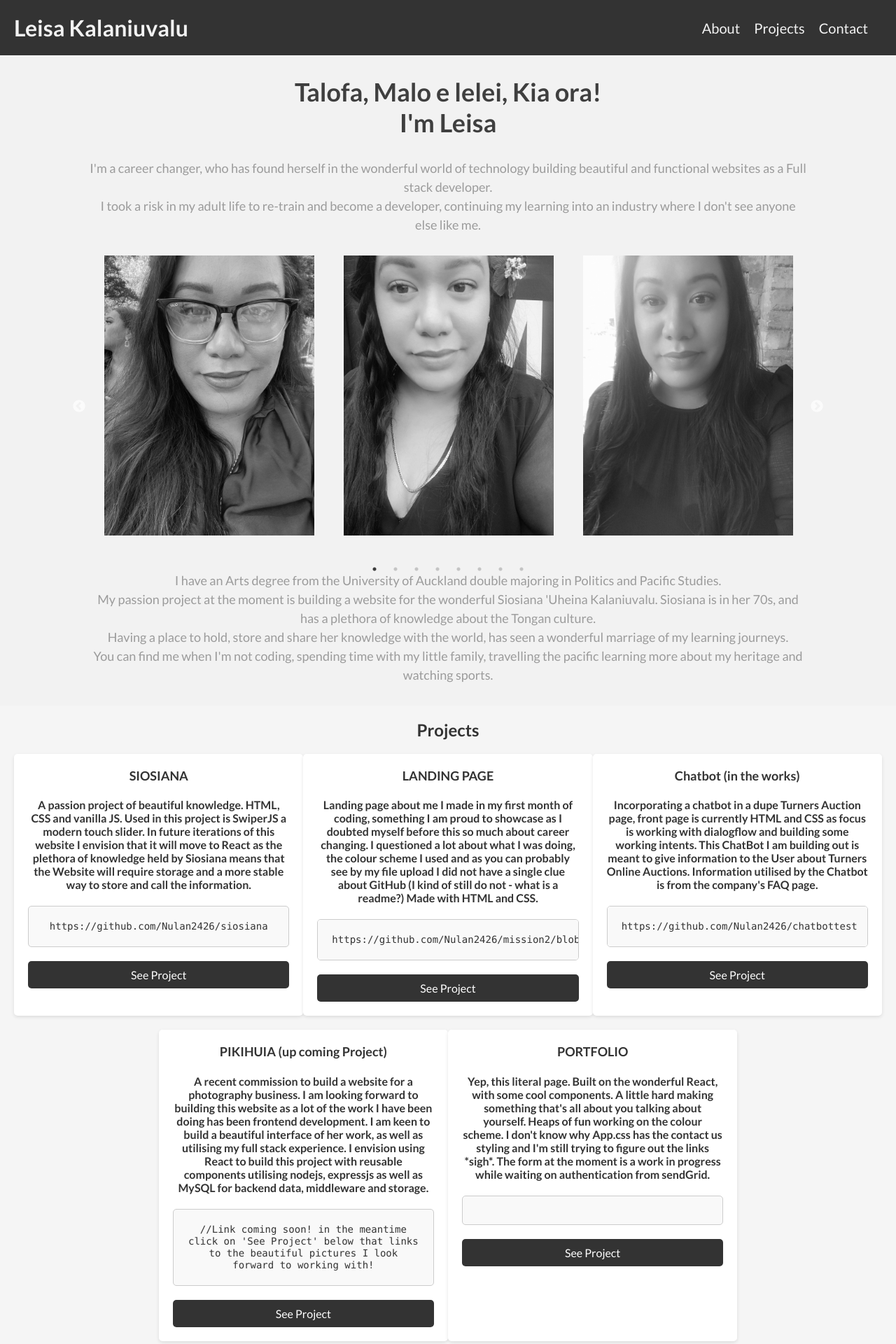
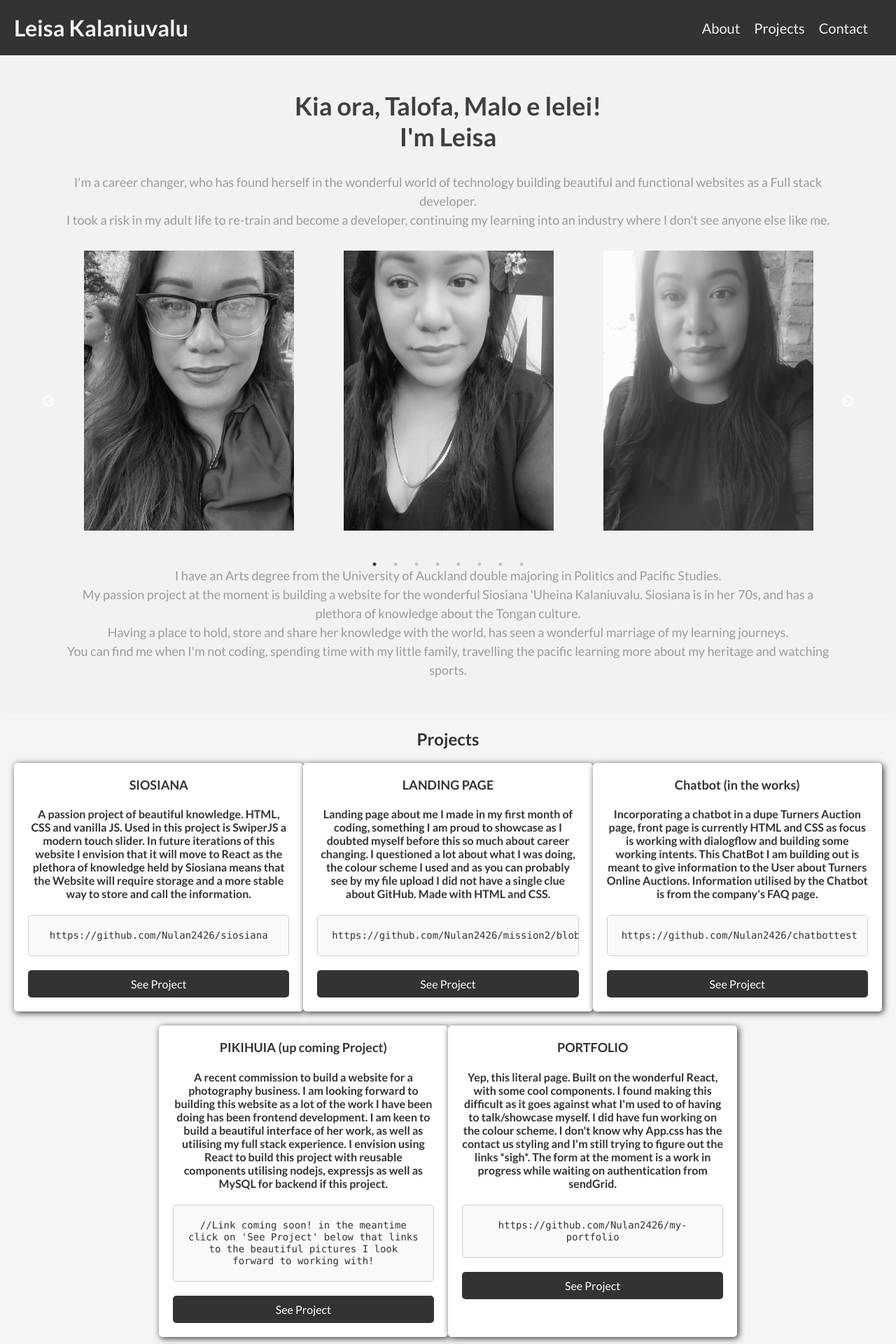
Before and after one commit to Nulan2426/my-portfolio, a React (Create React App) app: page / in a window 1280 px wide. Shown: the top 1920 px of the page at 70% size. Built offline with nearby package versions, Linux system fonts and the light colour scheme.

Commit message:
returned to original state the contact form, not happy with integration of emailjs or gridform will keeping working on this page has been updated so links in the header work workign on adding socials to the header

```diff
--- a/package.json
+++ b/package.json
@@ -3,6 +3,8 @@
   "version": "0.1.0",
   "private": true,
   "dependencies": {
+    "@emailjs/browser": "^3.10.0",
+    "@sendgrid/mail": "^7.7.0",
     "@testing-library/jest-dom": "^5.16.5",
     "@testing-library/react": "^13.4.0",
     "@testing-library/user-event": "^13.5.0",
@@ -13,6 +15,8 @@
     "react-scripts": "5.0.1",
     "react-slick": "^0.29.0",
     "slick-carousel": "^1.8.1",
+    "useref": "^1.4.4",
+    "usestate": "^1.1.3",
     "web-vitals": "^2.1.4"
   },
   "scripts": {
--- a/src/App.css
+++ b/src/App.css
@@ -72,7 +72,7 @@ header nav a {
   text-decoration: none;
   margin-right: 20px;
   font-size: 20px;
-  font-weight: 400;
+  font-weight: 500;
 }
 
 header nav a:hover {
@@ -81,6 +81,16 @@ header nav a:hover {
 
 section {
   padding: 20px;
+}
+
+h2 {
+  display: flex;
+  justify-content: center;
+  font-size: 24px;
+  font-weight: bold;
+  text-align: center;
+  width: 100%;
+
 }
 
 form {
--- a/src/Components/About.css
+++ b/src/Components/About.css
@@ -1,8 +1,11 @@
 .about {
-    width: 80%;
+    width: 90%;
     margin: 0 auto;
     text-align: center;
     color: #9B9B9B;
+    /* box-shadow: 2px 2px 10px #333;
+    border-radius: 5px; */
+
 }
 
 .about h2 {
--- a/src/Components/About.js
+++ b/src/Components/About.js
@@ -20,8 +20,9 @@ const About = () => {
     };
 
     return (
-        <div className='about'>
-            <h2>Talofa, Malo e lelei, Kia ora! <br></br>I'm Leisa</h2>
+        <div className='about' id='about'>
+            <section>
+            <h2>Kia ora, Talofa, Malo e lelei! <br></br>I'm Leisa</h2>
             <p>
                 I'm a career changer, who has found herself in the wonderful world of technology building beautiful and functional websites as a Full stack developer. <br></br>
                 I took a risk in my adult life to re-train and become a developer, continuing my learning into an industry where I don't see anyone else like me.<br></br>
@@ -61,7 +62,7 @@ const About = () => {
                 Siosiana is in her 70s, and has a plethora of knowledge about the Tongan culture. <br></br>
                 Having a place to hold, store and share her knowledge with the world, has seen a wonderful marriage of my learning journeys.<br></br>
                 You can find me when I'm not coding, spending time with my little family, travelling the pacific learning more about my heritage and watching sports.</p>
-
+            </section>
 </div>
 
         // <section id="about">
--- a/src/Components/Contact.js
+++ b/src/Components/Contact.js
@@ -1,43 +1,29 @@
 import React from "react";
 import { useState } from "react";
+
+
 const Contact = () => {
-    const [formData, setFormData] = useState({
-        name: "",
-        email: "",
-        message: ""
-    });
 
-    const handleSubmit = async e => {
-        e.preventDefault();
-        // send the form data to SendGrid API
-    };
-
-    const handleChange = e => {
-        setFormData({ ...formData, [e.target.name]: e.target.value });
-    };
     return (
         <section id="contact">
             <h2>Contact Me</h2>
-            <form onSubmit={handleSubmit}>
+            <form>
                 <input
                     type="text"
-                    name="name"
+                    name="user_name"
                     placeholder="Your name"
-                    value={formData.name}
-                    onChange={handleChange}
+
                 />
                 <input
                     type="email"
-                    name="email"
+                    name="user_email"
                     placeholder="Your email"
-                    value={formData.email}
-                    onChange={handleChange}
+
                 />
                 <textarea
                     name="message"
                     placeholder="Your message"
-                    value={formData.message}
-                    onChange={handleChange}
+
                 />
                 <button type="submit">Submit</button>
 
@@ -47,16 +33,3 @@ const Contact = () => {
 }
 
 export default Contact
-
-{/* <div>
-                    <label htmlFor="name">Name:</label>
-                    <input type="text" id="name" />
-                </div>
-                <div>
-                    <label htmlFor="email">Email:</label>
-                    <input type="email" id="email" />
-                </div>
-                <div>
-                    <label htmlFor="message">Message:</label>
-                    <textarea type="text" id="name" />
-                </div> */}
--- a/src/Components/Projects.css
+++ b/src/Components/Projects.css
@@ -5,6 +5,7 @@
     display: flex;
     flex-wrap: wrap;
     justify-content: center;
+    border-radius: 5px;
 }
 
 .projects h2 {
@@ -20,7 +21,7 @@
     margin-top: 20px;
     padding: 20px;
     background-color: #fff;
-    box-shadow: 0 2px 5px rgba(0, 0, 0, 0.1);
+    box-shadow: 2px 2px 10px #333;
     border-radius: 5px;
     text-align: center;
 }
--- a/src/Components/Projects.js
+++ b/src/Components/Projects.js
@@ -14,7 +14,7 @@ const Projects = () => {
         {
             id: 2,
             title: 'LANDING PAGE',
-            blurb: 'Landing page about me I made in my first month of coding, something I am proud to showcase as I doubted myself before this so much about career changing. I questioned a lot about what I was doing, the colour scheme I used and as you can probably see by my file upload I did not have a single clue about GitHub (I kind of still do not - what is a readme?) Made with HTML and CSS.',
+            blurb: 'Landing page about me I made in my first month of coding, something I am proud to showcase as I doubted myself before this so much about career changing. I questioned a lot about what I was doing, the colour scheme I used and as you can probably see by my file upload I did not have a single clue about GitHub.  Made with HTML and CSS.',
             code: 'https://github.com/Nulan2426/mission2/blob/main/Mission2.html',
             url: 'https://github.com/Nulan2426/mission2/blob/main/Mission2.html'
         },
@@ -31,22 +31,23 @@ const Projects = () => {
         {
             id: 4,
             title: 'PIKIHUIA (up coming Project)',
-            blurb: 'A recent commission to build a website for a photography business. I am looking forward to building this website as a lot of the work I have been doing has been frontend development. I am keen to build a beautiful interface of her work, as well as utilising my full stack experience. I envision using React to build this project with reusable components utilising nodejs, expressjs as well as MySQL for backend data, middleware and storage.',
+            blurb: 'A recent commission to build a website for a photography business. I am looking forward to building this website as a lot of the work I have been doing has been frontend development. I am keen to build a beautiful interface of her work, as well as utilising my full stack experience. I envision using React to build this project with reusable components utilising nodejs, expressjs as well as MySQL for backend if this project.',
             code: `//Link coming soon! in the meantime click on 'See Project' below that links to the beautiful pictures I look forward to working with!` ,
             url: 'https://www.instagram.com/pikihuiaportraits/'
         },
         {
             id: 5,
             title: `PORTFOLIO`,
-            blurb: `Yep, this literal page. Built on the wonderful React, with some cool components. A little hard making something that's all about you talking about yourself. Heaps of fun working on the colour scheme. I don't know why App.css has the contact us styling and I'm still trying to figure out the links *sigh*. The form at the moment is a work in progress while waiting on authentication from sendGrid.`,
-            code: ``,
-            url: 'https://www.instagram.com/pikihuiaportraits/'
+            blurb: `Yep, this literal page. Built on the wonderful React, with some cool components. I found making this difficult as it goes against what I'm used to of having to talk/showcase myself. I did have fun working on the colour scheme. I don't know why App.css has the contact us styling and I'm still trying to figure out the links *sigh*. The form at the moment is a work in progress while waiting on authentication from sendGrid.`,
+            code: `https://github.com/Nulan2426/my-portfolio`,
+            url: 'https://github.com/Nulan2426/my-portfolio.git'
         },
     ])
 
     return (
 
-            <div className='projects'>
+        <div className='projects' id="projects">
+
                 <h2>Projects</h2>
                 {projects.map(project => (
                     <div key={project.id} className="project">
@@ -58,6 +59,7 @@ const Projects = () => {
                         <a href={project.url} target="_blank" rel="noopener noreferrer">See Project</a>
                         </div>
                 ))}
+
                 </div>
     );
 };
```
Also changed, not shown: 1 other file (tests, documents, lock files or other folders).
